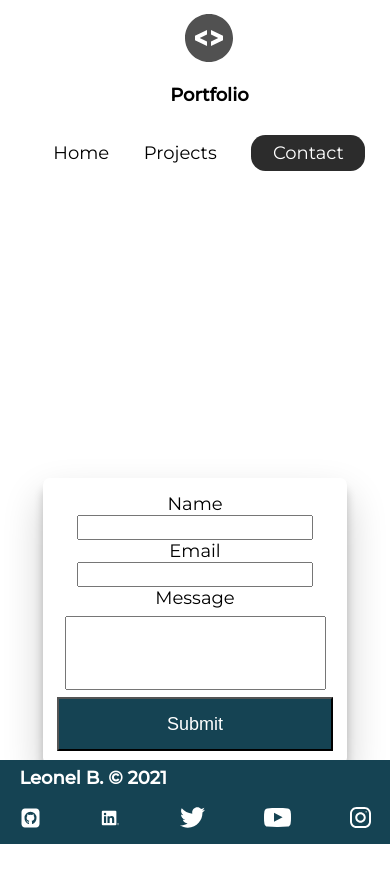
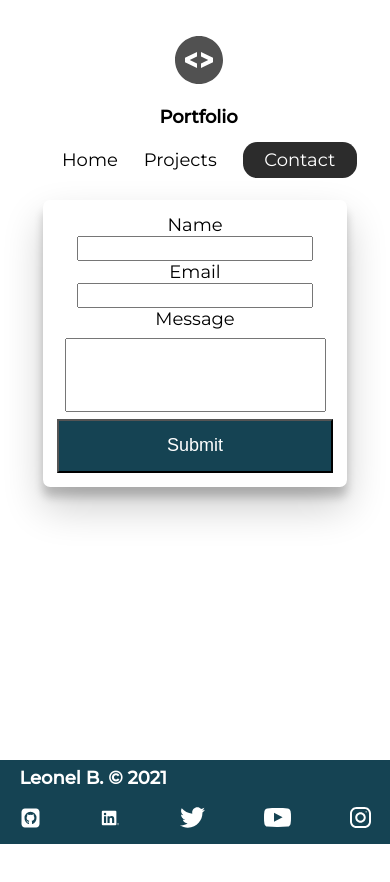
Before and after one commit to leobarrientos02/My-Portfolio, a plain HTML site: page contact/index.html in a window 390 px wide. After the commit the page ends 844 px from the top, so only its background shows below. Drawn offline with Linux system fonts and the light colour scheme.

Commit message:
more updates

```diff
--- a/styles/style.scss
+++ b/styles/style.scss
@@ -44,16 +44,20 @@ $gray-text: #2c2c2c;
   }
   .main-head {
     width: 100%;
+    margin-top: 5rem;
+    align-items: center;
+    justify-content: center;
   }
   nav {
-    margin: 2rem;
+    width: 100%;
     .logo {
       @include flex(center, center, column);
       flex: 1 1 20rem;
+      margin-right: 3rem;
     }
     ul {
-      flex: 1 1 60rem;
-      margin: 2rem 0rem;
+      justify-content: space-evenly;
+      width: 100%;
     }
   }
   .intro-text {
@@ -82,8 +86,18 @@ $gray-text: #2c2c2c;
       margin: 2rem 0rem;
     }
   }
-  video {
-    width: 30rem;
-    height: 30rem;
+  .software-dev {
+    display: none;
+  }
+  .contact {
+    width: 100%;
+    .form-section {
+      width: 100%;
+      height: fit-content;
+      margin-top: 2rem;
+    }
+    .contact-text {
+      margin-top: 2rem;
+    }
   }
 }
```
Also changed, not shown: contact/hold.css (deleted), styles/style.css, 1 other file.
